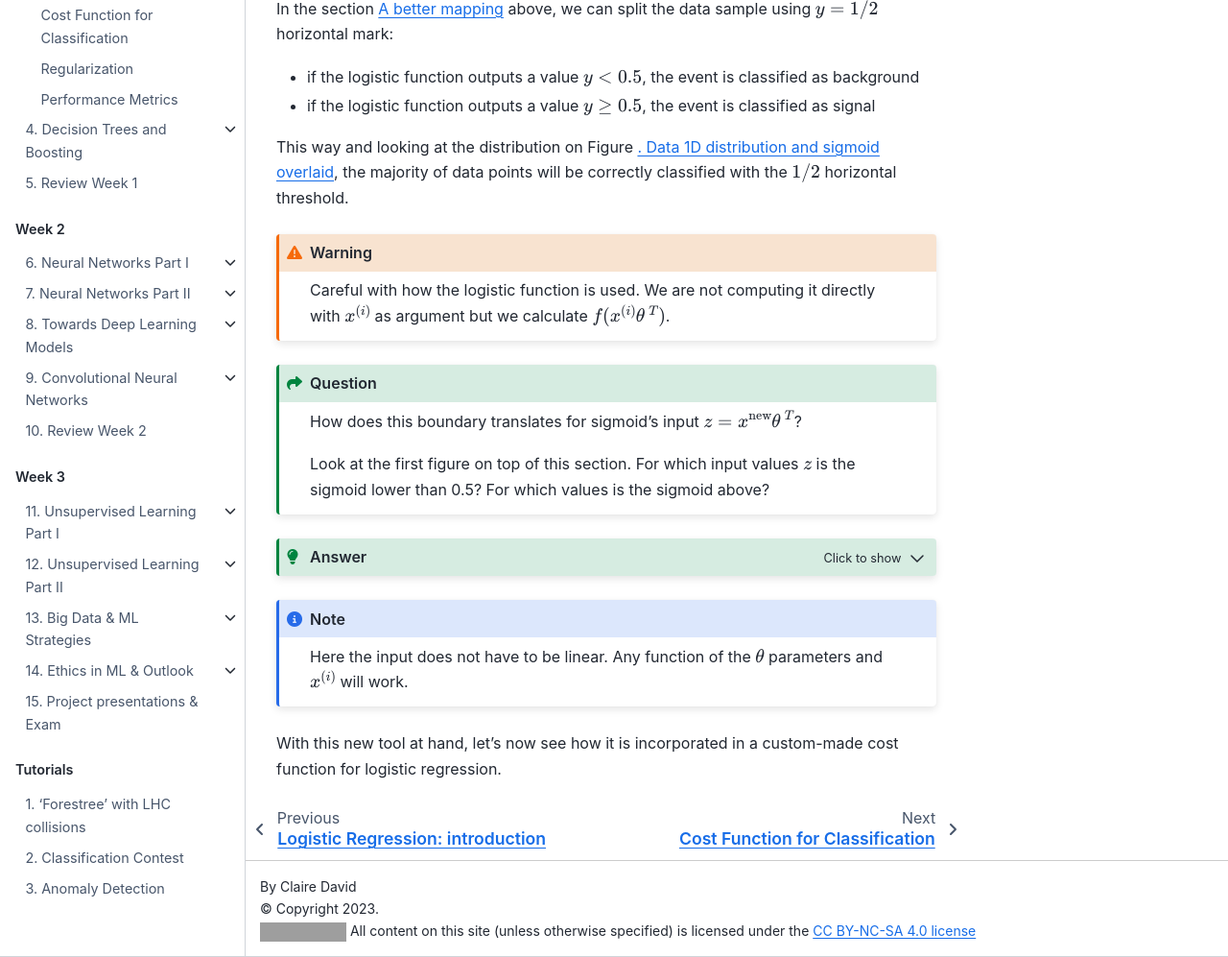
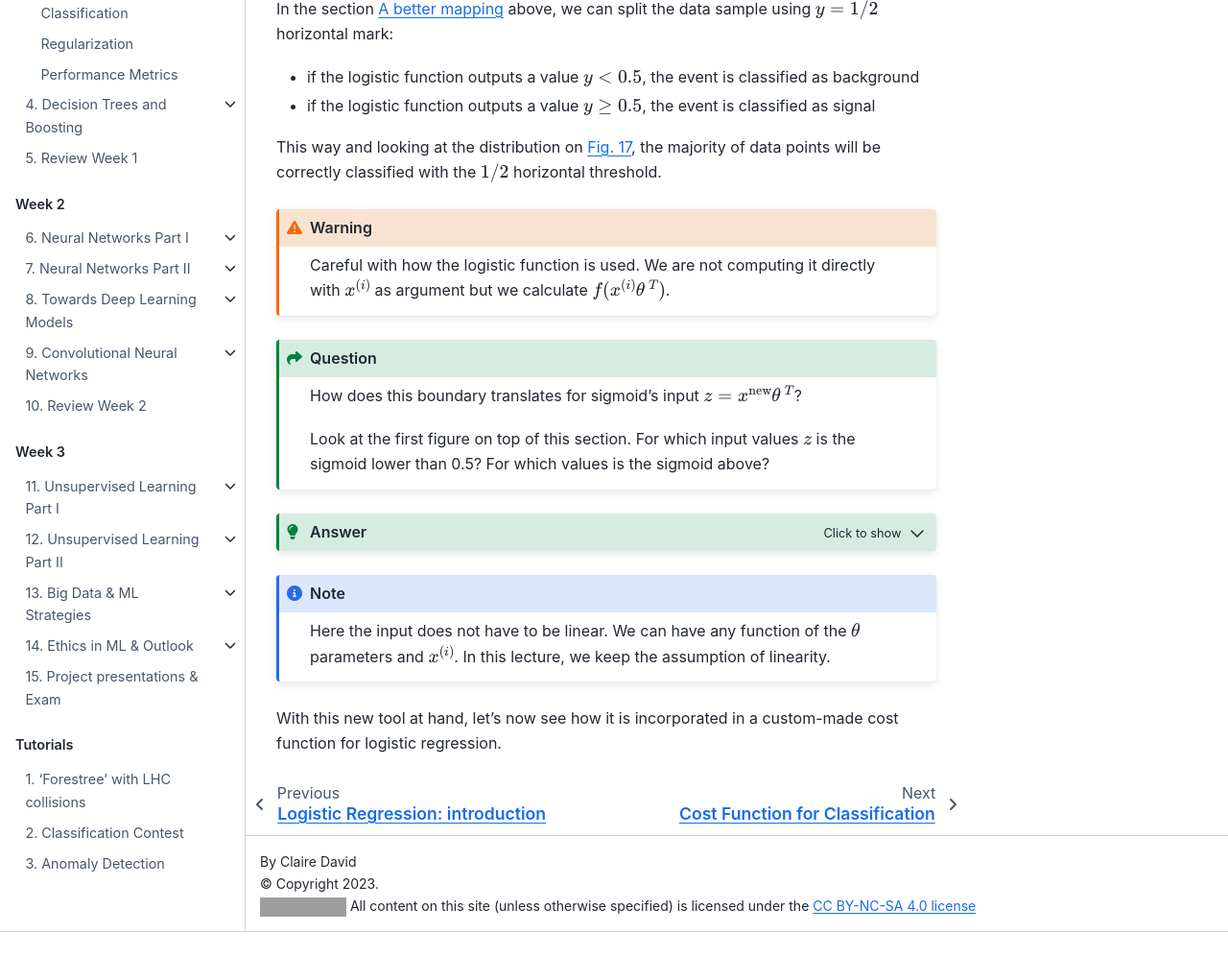
Before and after one commit to clairedavid/intro_to_ml, a Jupyter Book: the page built from week1/class_algs_sigmoid.md, in a window 1280 px wide and 1400 px high, scrolled down 1834 px, cut to the strip 403-1400 px from the top of the window. Shown: the whole strip at 96% size. Built offline with Jupyter Book 1.0.4 settings and Sphinx 7.4.7 and the Sphinx Book theme 1.1.4, drawn with Linux system fonts in a browser that asks for light colours; pages that are not in the unit, such as notebooks, are missing from menus; after the commit the page ends 3208 px from its top, so only the background shows below that; grey boxes are pictures that could not be loaded.

`````diff
--- a/week1/class_algs_sigmoid.md
+++ b/week1/class_algs_sigmoid.md
@@ -85,7 +85,7 @@ In the section {ref}`class:sigmoid:better` above, we can split the data sample u
 * if the logistic function outputs a value $y < 0.5$, the event is classified as background
 * if the logistic function outputs a value $y \geq 0.5$, the event is classified as signal
 
-This way and looking at the distribution on Figure {ref}`scattersigmoid`, the majority of data points will be correctly classified with the $1/2$ horizontal threshold.
+This way and looking at the distribution on {numref}`scattersigmoid`, the majority of data points will be correctly classified with the $1/2$ horizontal threshold.
 
 ```{warning}
 Careful with how the logistic function is used. We are not computing it directly with $x^{(i)}$ as argument but we calculate $f(x^{(i)}\theta^{\: T})$.
@@ -112,7 +112,7 @@ Thus, to predict if a new data point $x^\text{new}$ (row vector of input feature
 ````
 
 ```{note}
-Here the input does not have to be linear. Any function of the $\theta$ parameters and $x^{(i)}$ will work.
+Here the input does not have to be linear. We can have any function of the $\theta$ parameters and $x^{(i)}$. In this lecture, we keep the assumption of linearity.
 ```
 
 
`````
Also changed, not shown: week1/class_algs_costF.md (+1 -1 lines), week1/class_algs_logReg.md (+1 -1 lines).
